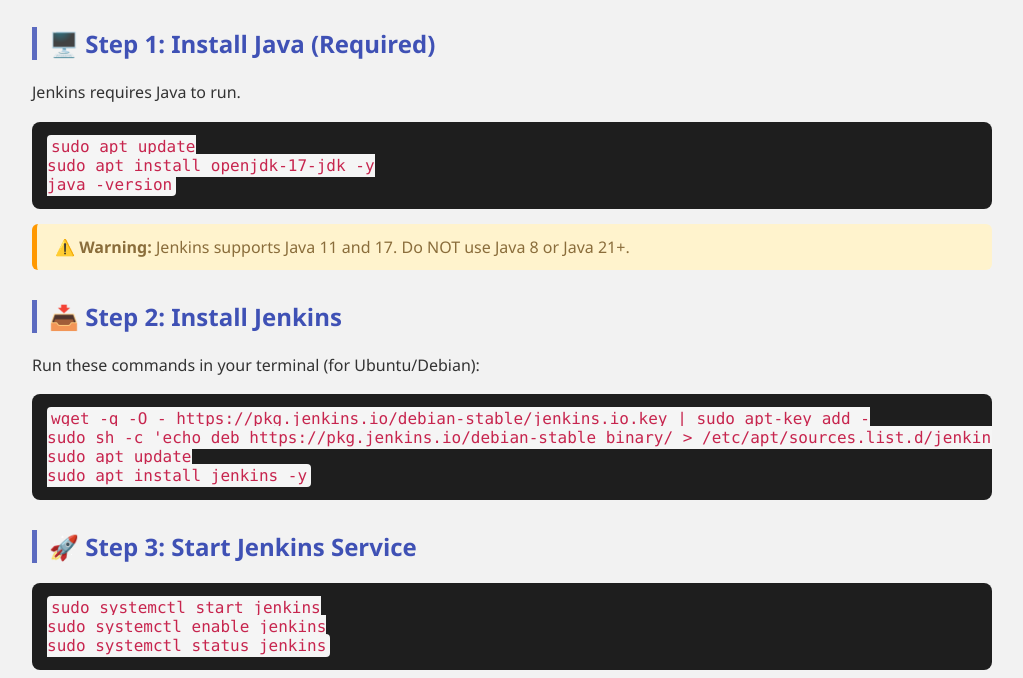
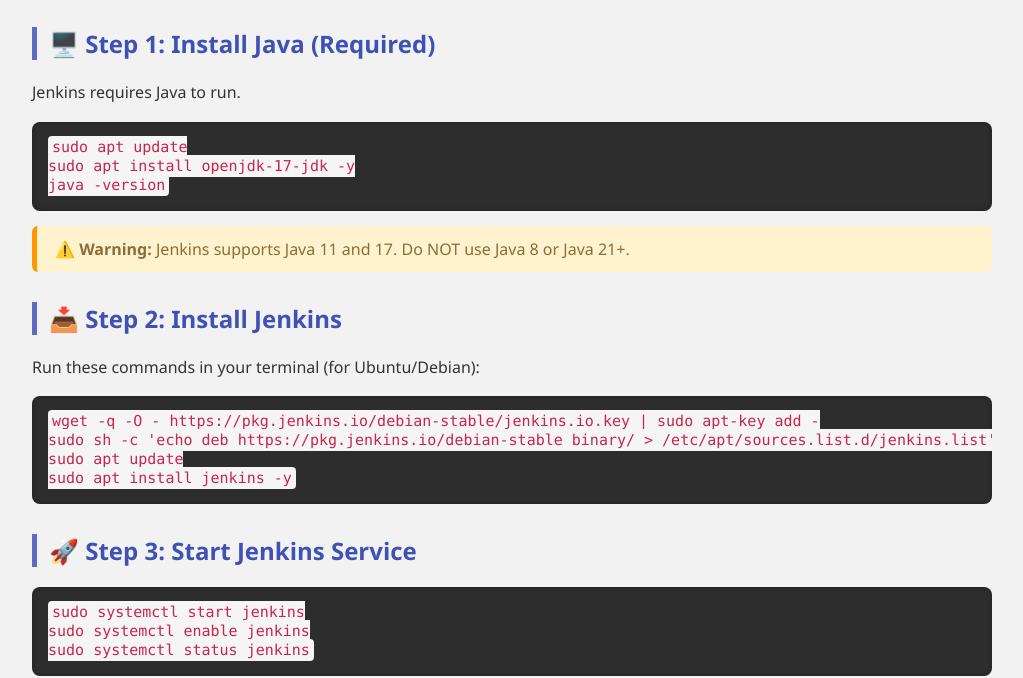
Before and after one commit to Arpitkukadiya/Jenkin-installation-, a plain HTML site: page index.html in a window 1280 px wide. Shown: the part 157-835 px from the top of the page, without its empty margins (128-1151 px from the left). Drawn offline with Linux system fonts and the light colour scheme.

Commit message:
Update index.html

```diff
--- a/index.html
+++ b/index.html
@@ -48,13 +48,15 @@
 }
 
 
-    pre {
-      background: #1e1e1e;
-      color: #f8f8f8;
-      padding: 15px;
-      border-radius: 8px;
-      overflow-x: auto;
-    }
+  pre {
+  background: #2d2d2d;
+  color: #e0e0e0;
+  font-size: 15px;
+  padding: 16px;
+  border-radius: 8px;
+  overflow-x: auto;
+  box-shadow: inset 0 0 5px rgba(0, 0, 0, 0.3);
+}
 
     ul {
       margin-top: 10px;
```
